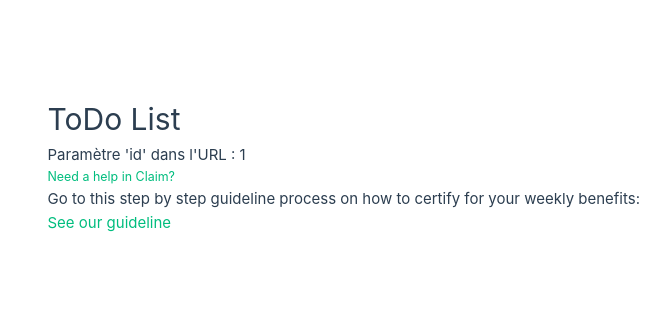
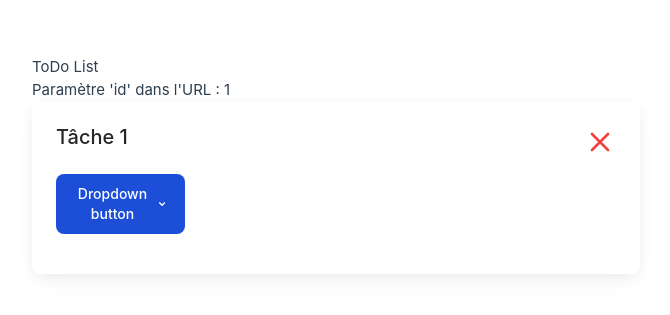
Before and after one commit to N0ku/ts-todo-list, a Vue app: page /detail/1 in a window 1280 px wide. Shown: the part 235-550 px from the top of the page, without its empty margins (0-670 px from the left). Built offline with nearby package versions, Linux system fonts and the light colour scheme.

Commit message:
add item layout

```diff
--- a/src/assets/main.css
+++ b/src/assets/main.css
@@ -1,4 +1,8 @@
 @import './base.css';
+
+@tailwind base;
+@tailwind components;
+@tailwind utilities;
 
 #app {
   max-width: 1280px;
--- a/src/components/Item.vue
+++ b/src/components/Item.vue
@@ -1,16 +1,71 @@
 <script setup lang="ts">
-
+let label: string = "Tâche 1"
+let statue: string = "InProgress "
 </script>
 
 <template>
-    <div class="max-w-sm p-6 bg-white border border-gray-200 rounded-lg shadow dark:bg-gray-800 dark:border-gray-700">
-    <a href="#">
-        <h5 class="mb-2 text-2xl font-semibold tracking-tight text-gray-900 dark:text-white">Need a help in Claim?</h5>
-    </a>
-    <p class="mb-3 font-normal text-gray-500 dark:text-gray-400">Go to this step by step guideline process on how to certify for your weekly benefits:</p>
-    <a href="#" class="inline-flex items-center text-blue-600 hover:underline">
-        See our guideline
+    <div
+        class="block rounded-lg bg-white p-6 shadow-[0_2px_15px_-3px_rgba(0,0,0,0.07),0_10px_20px_-2px_rgba(0,0,0,0.04)] dark:bg-neutral-700">
+        <div class="grid grid-cols-4 gap-4">
+            <div class="col-span-2">
+                <h5
+                    class="cols-start-1 col-span-4 mb-2 text-xl font-medium leading-tight text-neutral-800 dark:text-neutral-50">
+                    {{ label }}
+                </h5>
+            </div>
 
-    </a>
-</div>
+            <div class="col-span-2 flex justify-end">
+                <button type="button" class="
+             inline-block rounded bg-primary">
+                    <svg class="h-8 w-8 text-red-500" width="24" height="24" viewBox="0 0 24 24" stroke-width="2"
+                        stroke="currentColor" fill="none" stroke-linecap="round" stroke-linejoin="round">
+                        <path stroke="none" d="M0 0h24v24H0z" />
+                        <line x1="18" y1="6" x2="6" y2="18" />
+                        <line x1="6" y1="6" x2="18" y2="18" />
+                    </svg>
+                </button>
+            </div>
+
+
+
+
+
+            <p class="mb-4 text-base text-neutral-600 dark:text-neutral-200">
+                <button id="dropdownDefaultButton" data-dropdown-toggle="dropdown"
+                    class="text-white bg-blue-700 hover:bg-blue-800 focus:ring-4 focus:outline-none focus:ring-blue-300 font-medium rounded-lg text-sm px-5 py-2.5 text-center inline-flex items-center dark:bg-blue-600 dark:hover:bg-blue-700 dark:focus:ring-blue-800"
+                    type="button">Dropdown button <svg class="w-2.5 h-2.5 ml-2.5" aria-hidden="true"
+                        xmlns="http://www.w3.org/2000/svg" fill="none" viewBox="0 0 10 6">
+                        <path stroke="currentColor" stroke-linecap="round" stroke-linejoin="round" stroke-width="2"
+                            d="m1 1 4 4 4-4" />
+                    </svg>
+                </button>
+
+                <!-- Dropdown menu -->
+            <div id="dropdown"
+                class="z-10 hidden bg-white divide-y divide-gray-100 rounded-lg shadow w-44 dark:bg-gray-700">
+                <ul class="py-2 text-sm text-gray-700 dark:text-gray-200" aria-labelledby="dropdownDefaultButton">
+                    <li>
+                        <a href="#"
+                            class="block px-4 py-2 hover:bg-gray-100 dark:hover:bg-gray-600 dark:hover:text-white">Dashboard</a>
+                    </li>
+                    <li>
+                        <a href="#"
+                            class="block px-4 py-2 hover:bg-gray-100 dark:hover:bg-gray-600 dark:hover:text-white">Settings</a>
+                    </li>
+                    <li>
+                        <a href="#"
+                            class="block px-4 py-2 hover:bg-gray-100 dark:hover:bg-gray-600 dark:hover:text-white">Earnings</a>
+                    </li>
+                    <li>
+                        <a href="#"
+                            class="block px-4 py-2 hover:bg-gray-100 dark:hover:bg-gray-600 dark:hover:text-white">Sign
+                            out</a>
+                    </li>
+                </ul>
+            </div>
+            </p>
+        </div>
+
+
+    </div>
 </template>
--- a/tailwind.config.js
+++ b/tailwind.config.js
@@ -1,6 +1,7 @@
 /** @type {import('tailwindcss').Config} */
 module.exports = {
-  content: [],
+  content: ["./index.html",
+    "./src/**/*.{vue,js,ts,jsx,tsx}"],
   theme: {
     extend: {},
   },
```
